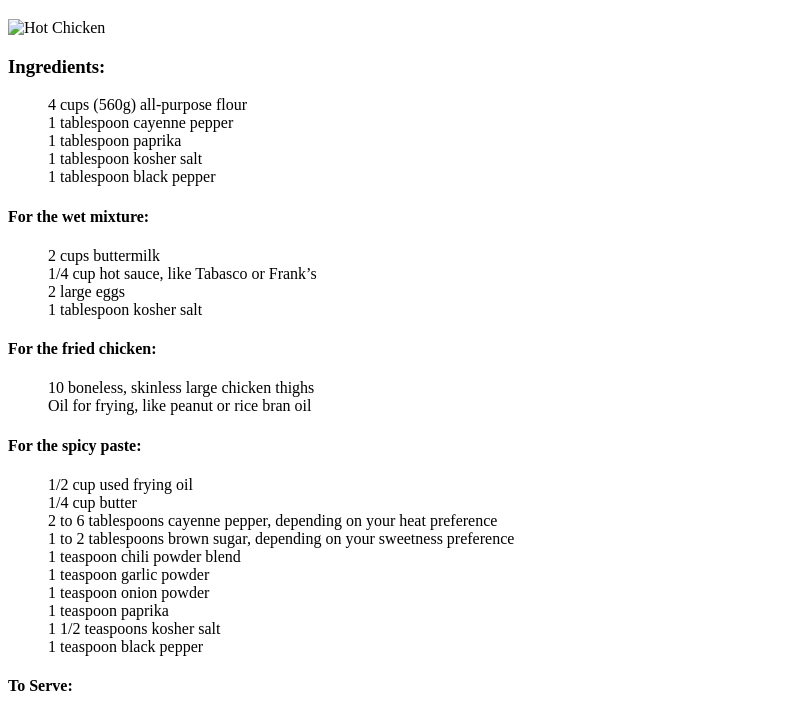
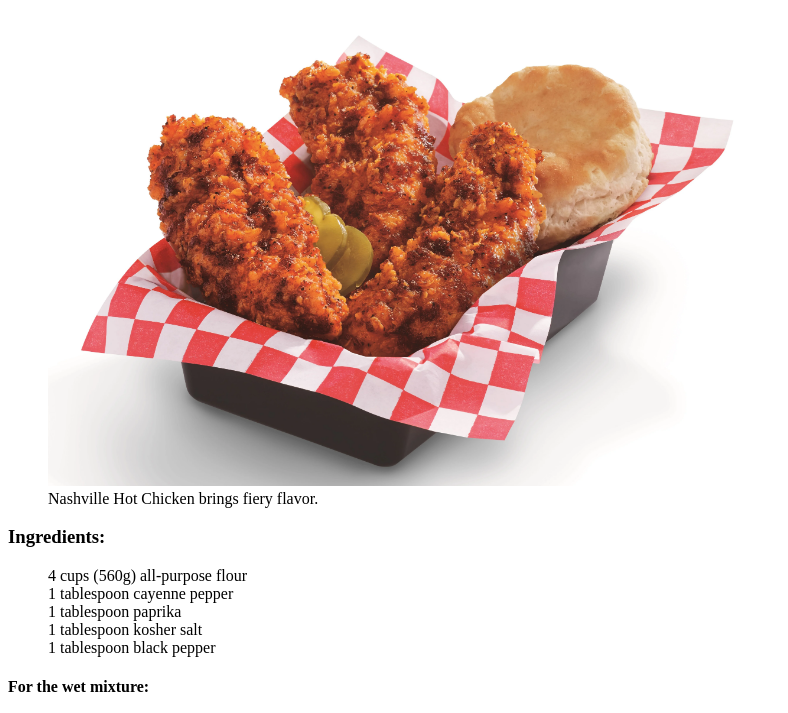
Before and after one commit to JMBacon/odin-recipes, a plain HTML site: page recipes/hot_chick.html in a window 1280 px wide. Shown: the part 61-774 px from the top of the page, without its empty margins (0-788 px from the left). Drawn offline with Linux system fonts and the light colour scheme.

Commit message:
Update index.html and recipes/hot_chick.html

```diff
--- a/recipes/hot_chick.html
+++ b/recipes/hot_chick.html
@@ -8,7 +8,10 @@
 <body>
 
 <h1>Nashville Hot Chicken</h1>
-    <img src="img/hot_chick.webp" alt="Hot Chicken" width="700">
+    <figure>
+        <img src="../img/hot_chick.webp" alt="Hot Chicken" width="700">
+        <figcaption>Nashville Hot Chicken brings fiery flavor.</figcaption>
+    </figure>
         <h3>Ingredients:</h3>
         <ul style="list-style-type:none">
             <li>4 cups (560g) all-purpose flour</li>
```
Also changed, not shown: index.html (+1 -0 lines).
